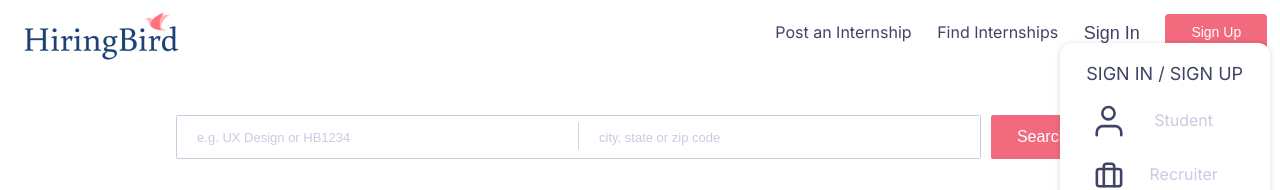
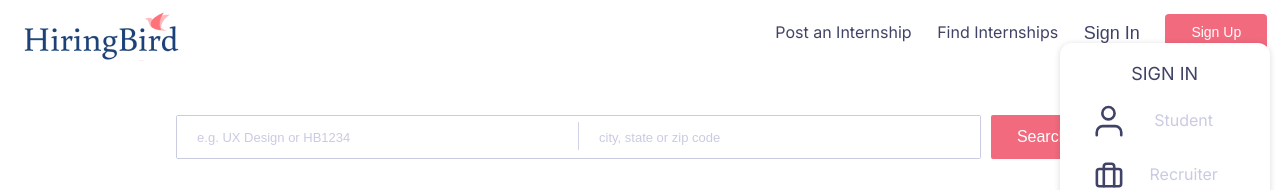
Before and after one commit to SayedTabish72/HiringBird-, a Next.js app: page /internship/home in a window 1280 px wide. Both pictures are taken after a click on the button "Sign In". Shown: the top 190 px of the page. Built offline with nearby package versions, Linux system fonts and the light colour scheme; no server answers.

Commit message:
Clicking on cross redirects the user to home page

```diff
--- a/pages/components/Auth/Signup/Signup.js
+++ b/pages/components/Auth/Signup/Signup.js
@@ -182,7 +182,9 @@ function Signup() {
             </SignupText>
           </Wrap>
         </RightDiv>
-        <Cross src="/cross.svg" />
+        <Link href="/">
+          <Cross src="/cross.svg" />
+        </Link>
       </MiniContainer>
     </Container>
   );
--- a/pages/components/navbar/Navbar.js
+++ b/pages/components/navbar/Navbar.js
@@ -236,7 +236,7 @@ const Navbar = () => {
                       }}
                       className="option-title"
                     >
-                      Sign In / Sign Up
+                      Sign Up
                     </span>
                   </OptionTitle>
                   <Option style={{ marginBottom: "15px" }}>
@@ -292,7 +292,7 @@ const Navbar = () => {
                       }}
                       className="option-title"
                     >
-                      Sign In / Sign Up
+                      Sign In
                     </span>
                   </OptionTitle>
                   <Option style={{ marginBottom: "15px" }}>
```
